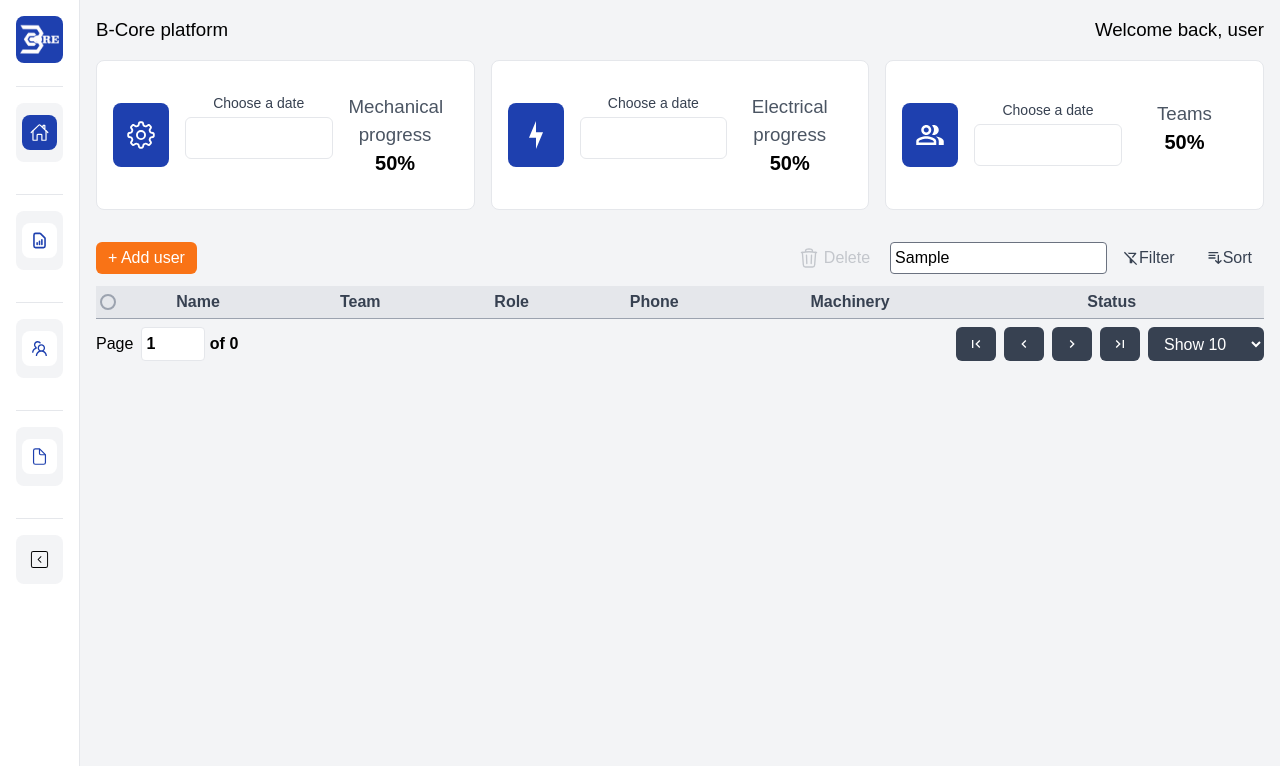
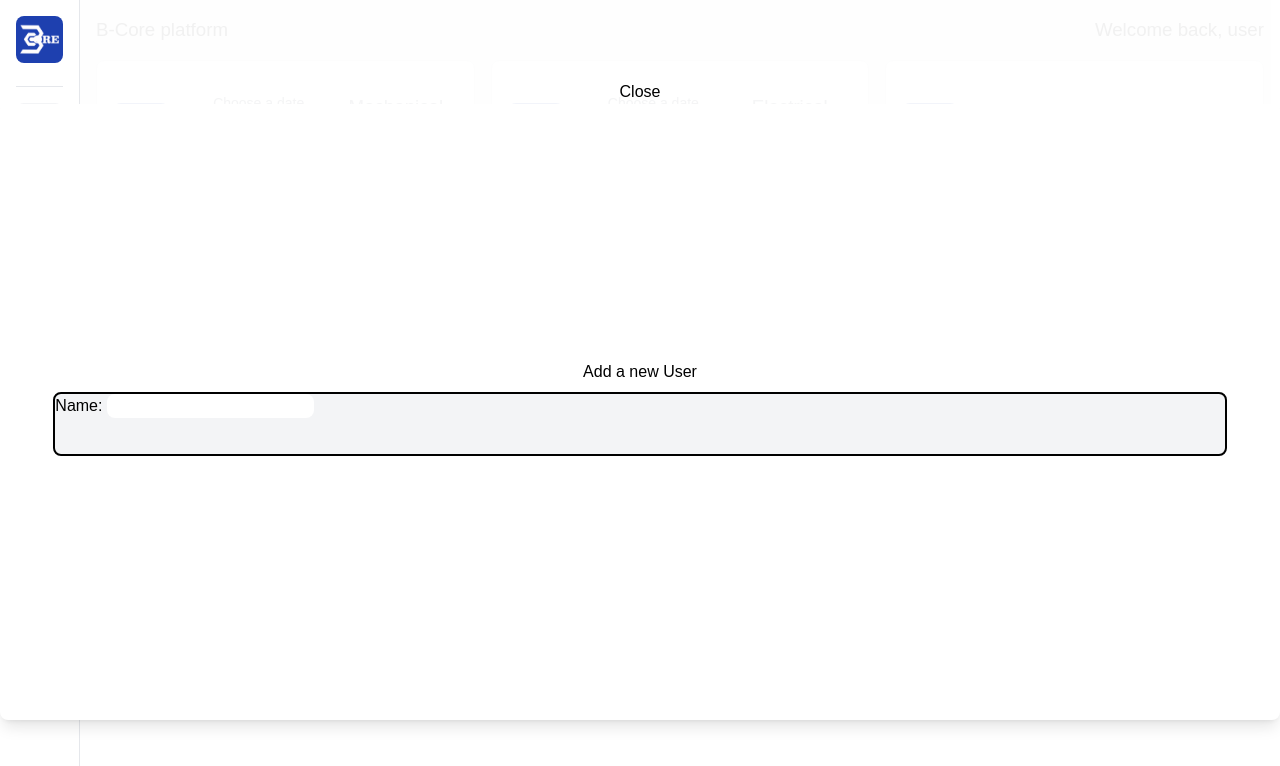
Before and after one commit to LMartin1998/BCorePlatform-Deploy, a Next.js app: page /teams in a window 1280 px wide. Both pictures are taken after typing "Sample" into the empty fields and a click on the button "+ Add user". Shown: the top 766 px of the page. Built offline with nearby package versions, Linux system fonts and the light colour scheme.

Commit message:
working on add users

```diff
--- a/src/app/(singlegrid)/teams/page.jsx
+++ b/src/app/(singlegrid)/teams/page.jsx
@@ -16,9 +16,11 @@ import { MdOutlineCleaningServices } from "react-icons/md";
 import { FaTools } from "react-icons/fa";
 import Table from "@/app/components/table/Table";
 import { TeamsContext } from "@/app/contexts/TeamsContext";
+import AddUser from "@/app/components/teams/AddUser";
 
 export default function Teams() {
   const { usersList, updateUserInfoId } = useContext(TeamsContext);
+  const [newUser, setNewUser] = useState(false);
 
   const teamLabel = {
     Logistics: <FaTruckPlane size={20} />,
@@ -210,7 +212,12 @@ export default function Teams() {
   ];
 
   return (
-    <main className="bg-gray-100 min-h-screen">
+    <div>
+      <main
+        className={`bg-gray-100 min-h-screen ${
+          newUser ? "opacity-5" : "opacity-100"
+        }`}
+      >
         <Header></Header>
         <TopCards></TopCards>
         <div className="p-4 h-full w-full">
@@ -240,8 +247,11 @@ export default function Teams() {
               { label: "status", value: "Status" },
             ]}
             onDoubleClickEvent={updateUserInfoId}
+            setNewUser={setNewUser}
           ></Table>
         </div>
       </main>
+      {newUser && <AddUser setNewUser={setNewUser}></AddUser>}
+    </div>
   );
 }
--- a/src/app/Components/table/Table.jsx
+++ b/src/app/Components/table/Table.jsx
@@ -20,6 +20,7 @@ export default function Table({
   filterOptions,
   sortOptions,
   onDoubleClickEvent,
+  setNewUser,
 }) {
   const [globalFilter, setGlobalFilter] = useState("");
   const [columnFilter, setColumnFilter] = useState([]);
@@ -71,14 +72,16 @@ export default function Table({
     };
   }, []);
 
-  useEffect(() => {
-    console.log(select);
-  }, [select]);
-
   return (
     <div>
       <div className="w-full flex justify-between">
-        <button className="bg-orange-500 text-white px-3 py-1 rounded-md focus:outline-none hover:bg-orange-600">
+        <button
+          className="bg-orange-500 text-white px-3 py-1 rounded-md focus:outline-none hover:bg-orange-600"
+          onClick={(e) => {
+            e.stopPropagation();
+            setNewUser(true);
+          }}
+        >
           {mainButton}
         </button>
         <div className="flex space-x-2">
--- /dev/null
+++ b/src/app/Components/teams/AddUser.jsx
@@ -0,0 +1,26 @@
+import styles from "@/app/styles/EntriesTeams.module.css";
+
+export default function AddUser({ setNewUser }) {
+  return (
+    <div className={styles.slide_top}>
+      <div
+        className="flex justify-center items-center rounded-lg"
+        onClick={(e) => {
+          e.stopPropagation();
+          setNewUser(false);
+        }}
+      >
+        <button className="bg-transparent">Close</button>
+      </div>
+      <div className="w-full h-full rounded-lg shadow-lg bg-white flex flex-col justify-center items-center">
+        <div className="w-full flex justify-center items-center">
+          <p>Add a new User</p>
+        </div>
+        <div className="w-11/12 h-16 border-2 border-black rounded-lg bg-gray-100 m-2">
+          <label>Name: </label>
+          <input className="rounded-lg bg-white"></input>
+        </div>
+      </div>
+    </div>
+  );
+}
--- a/src/app/Components/teams/EntriesTeams.jsx
+++ b/src/app/Components/teams/EntriesTeams.jsx
@@ -48,6 +48,22 @@ export default function EntriesTeams({ setOpenEntries }) {
             </button>
           </div>
         </div>
+        <div className="w-1/2 flex mt-1">
+          <div className="w-1/3 flex border rounded-lg bg-blue-300">
+            <button className="w-full">Filter</button>
+          </div>
+          <div className="w-1/3 flex border rounded-lg bg-blue-300">
+            <button className="w-full">Filter</button>
+          </div>
+          <div className="w-1/3 flex border rounded-lg bg-blue-300">
+            <button className="w-full">Filter</button>
+          </div>
+        </div>
+        <div className="w-full h-full flex justify-center items-center">
+          <div className="w1/3 h-full flex m-1 justify-center items-center"></div>
+          <div className="w1/3 h-full flex m-1 justify-center items-center"></div>
+          <div className="w1/3 h-full flex m-1 justify-center items-center"></div>
+        </div>
       </div>
     </div>
   );
--- a/src/app/Contexts/TeamsContext.jsx
+++ b/src/app/Contexts/TeamsContext.jsx
@@ -70,6 +70,22 @@ function TeamsProvider({ children }) {
     verifyDates();
   }, [fromDate, toDate]);
 
+  const addUser = ({ firstName, lastName, phone }) => {
+    setUsersList([
+      ...users,
+      {
+        id: users.length,
+        firstName: { firstName },
+        lastName: { lastName },
+        team: "",
+        role: "",
+        phone: { phone },
+        machinery: [],
+        status: false,
+      },
+    ]);
+  };
+
   return (
     <TeamsContext.Provider
       value={{
@@ -87,6 +103,7 @@ function TeamsProvider({ children }) {
         updateToDate,
         errorDate,
         dates,
+        addUser,
       }}
     >
       {children}
```
Lines whose indentation alone changed are shown as unchanged.
